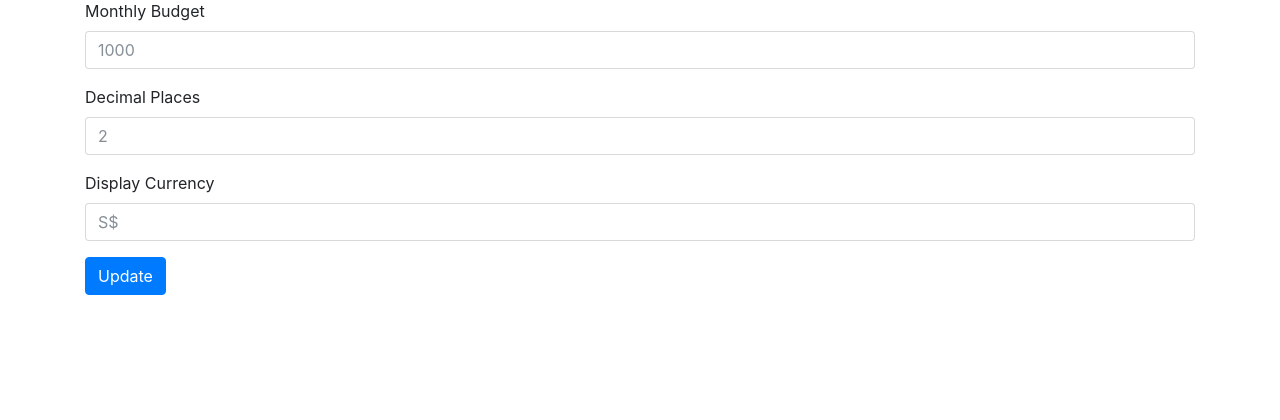
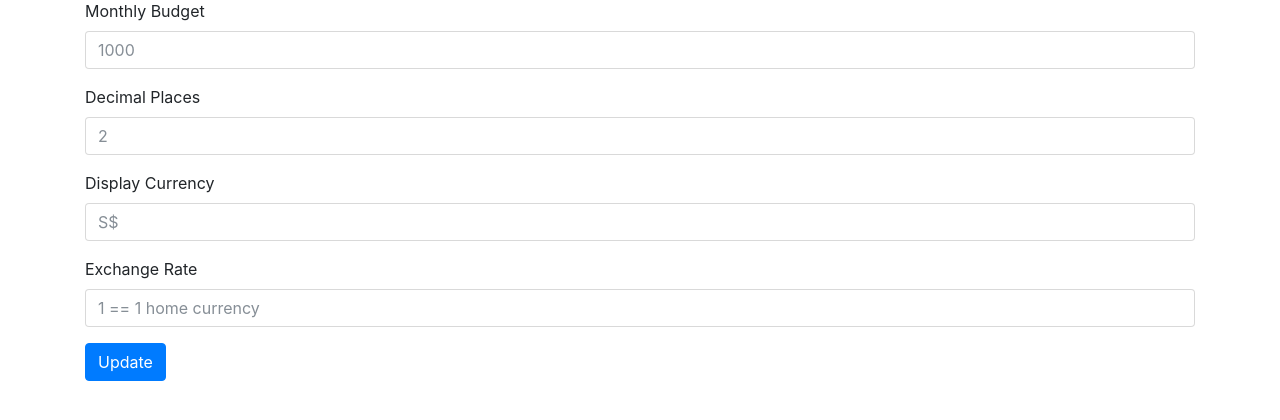
Before and after one commit to willfong/sbudget-py, a Flask app: page /settings in a window 1280 px wide. Shown: the part 81-501 px from the top of the page. Run offline with Flask 2, Linux system fonts and the light colour scheme; data comes from the database, SQL or seed files in the repository; some libraries are stand-ins or nearby versions.

Commit message:
Support for exchange rates

```diff
--- a/app.py
+++ b/app.py
@@ -36,6 +36,10 @@ def close_db(error):
 @app.route('/')
 def index():
     db = get_db()
+    cur = db.execute('SELECT exchangeRate FROM settings')
+    exchangeRate = cur.fetchall()[0][0]
+    if exchangeRate != 1:
+        flash('Exchange rate enabled: 1 home currency = {} local currency'.format(exchangeRate), 'warning')
     cur = db.execute('SELECT id, name FROM types')
     types = cur.fetchall()
     cur = db.execute('SELECT e.id AS id, e.date AS date, t.name AS name, e.amount AS amount FROM entries AS e INNER JOIN types AS t ON e.type = t.id ORDER BY e.id DESC LIMIT 5')
@@ -45,12 +49,20 @@ def index():
 @app.route('/addAmount', methods=['POST'])
 def addAmount():
     db = get_db()
+    cur = db.execute('SELECT decimalPlaces, exchangeRate FROM settings')
+    decimalPlaces, exchangeRate = cur.fetchall()[0]
+    if exchangeRate != 1:
+        amount = round( float(request.form['amount']) * (1.0 / exchangeRate), decimalPlaces )
+    else:
+        print "No exchange rate found"
+        amount = request.form['amount']
+
     db.execute('INSERT INTO entries (date, monthcode, daycode, type, amount) VALUES (?,?,?,?,?)',
-      [request.form['date'], request.form['monthcode'], request.form['daycode'], request.form['type'], request.form['amount']])
+      [request.form['date'], request.form['monthcode'], request.form['daycode'], request.form['type'], amount])
     db.commit()
     cur = db.execute('SELECT name FROM types WHERE id = ?', [request.form['type']])
     typeName = cur.fetchall()[0][0]
-    flash('{} added to {}'.format(request.form['amount'], typeName))
+    flash('{} added to {}'.format(amount, typeName))
     return redirect(url_for('index'))
 
 @app.route('/report')
@@ -85,7 +97,7 @@ def report():
 @app.route('/settings')
 def settings():
     db = get_db()
-    cur = db.execute('SELECT monthlyBudget, decimalPlaces, displayCurrency FROM settings');
+    cur = db.execute('SELECT monthlyBudget, decimalPlaces, displayCurrency, exchangeRate FROM settings');
     settings = cur.fetchall()
     return render_template('settings.html', settings=settings[0])
 
@@ -98,6 +110,8 @@ def settingsUpdate():
         db.execute('UPDATE settings SET decimalPlaces = ?', [request.form['decimalPlaces']])
     if request.form['displayCurrency']:
         db.execute('UPDATE settings SET displayCurrency = ?', [request.form['displayCurrency']])
+    if request.form['exchangeRate']:
+        db.execute('UPDATE settings SET exchangeRate = ?', [request.form['exchangeRate']])
 
     db.commit()
     return redirect(url_for('report'))
--- a/schema.sql
+++ b/schema.sql
@@ -21,6 +21,7 @@ DROP TABLE IF EXISTS settings;
 CREATE TABLE settings (
   monthlyBudget INTEGER,
   decimalPlaces INTEGER,
-  displayCurrency TEXT
+  displayCurrency TEXT,
+  exchangeRate NUMERIC
 );
-INSERT INTO settings ( monthlyBudget, decimalPlaces, displayCurrency ) VALUES ( 1000, 2, 'S$');
+INSERT INTO settings ( monthlyBudget, decimalPlaces, displayCurrency, exchangeRate ) VALUES ( 1000, 2, 'S$', 1);
--- a/templates/settings.html
+++ b/templates/settings.html
@@ -13,6 +13,10 @@
     <label for="monthlyBudget">Display Currency</label>
     <input type="text" name="displayCurrency" class="form-control" placeholder="{{settings.displayCurrency}}">
   </div>
+  <div class="form-group">
+    <label for="monthlyBudget">Exchange Rate</label>
+    <input type="text" name="exchangeRate" class="form-control" placeholder="{{settings.exchangeRate}} == 1 home currency">
+  </div>
   <button id="updateSettings" type="submit" class="btn btn-primary">Update</button>
 </form>
 {% endblock %}
```
